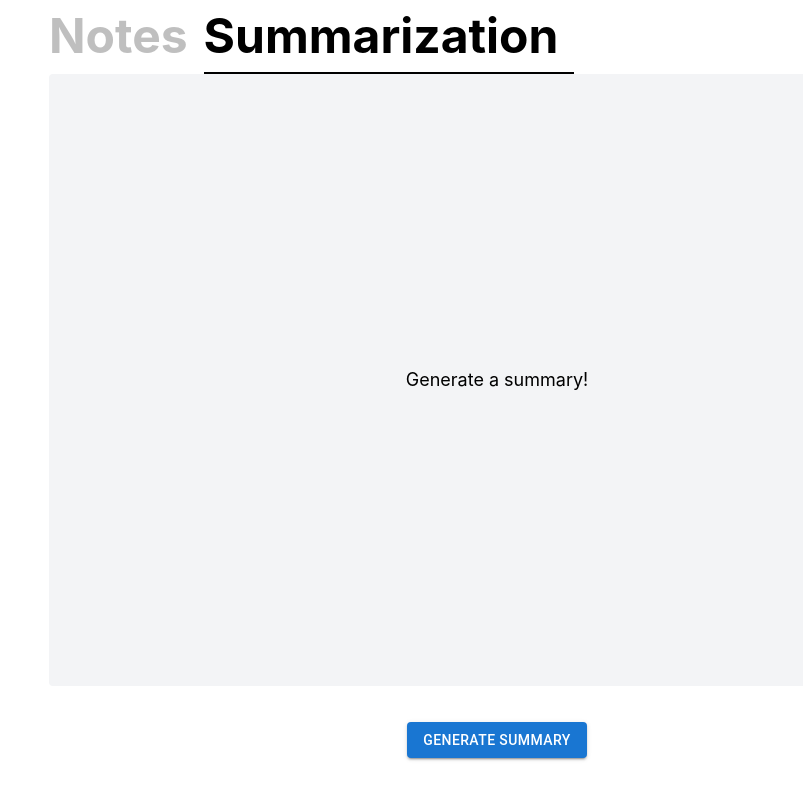
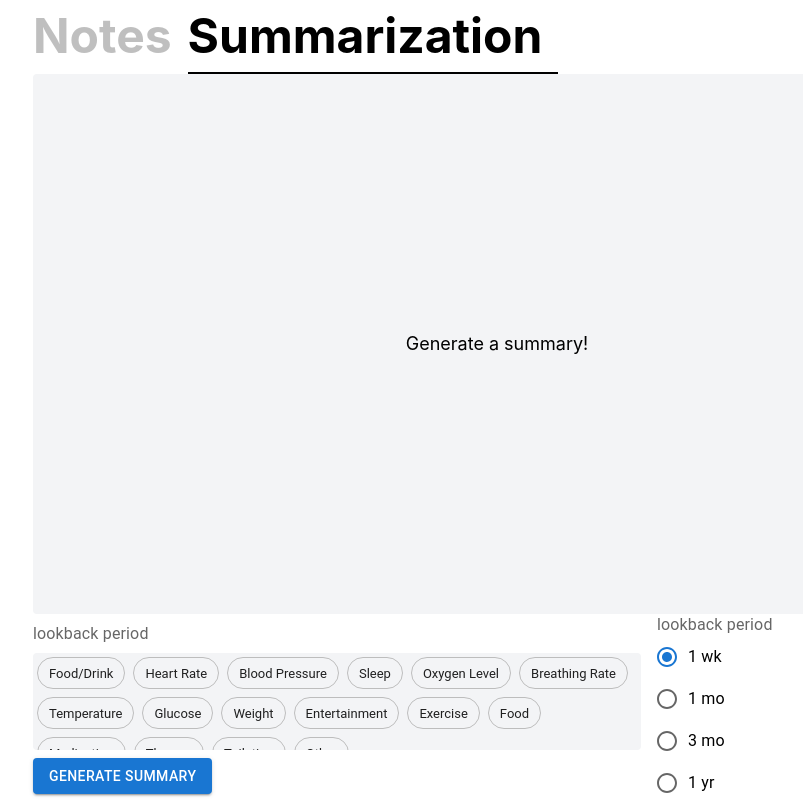
Before and after one commit to bhivam/mirakare-sst-poc, a React (Create React App) app: page / in a window 1280 px wide. Both pictures are taken after a click on the element "Summarization". Shown: the whole page, without its empty margins (143-946 px from the left). Built offline with nearby package versions, Linux system fonts and the light colour scheme; no server answers.

Commit message:
added new parameters

```diff
--- a/package.json
+++ b/package.json
@@ -49,6 +49,7 @@
     ]
   },
   "devDependencies": {
+    "@types/react-date-range": "^1.4.9",
     "@typescript-eslint/eslint-plugin": "^7.1.0",
     "@typescript-eslint/parser": "^7.1.0",
     "autoprefixer": "^10.4.18",
--- a/src/App.tsx
+++ b/src/App.tsx
@@ -12,7 +12,7 @@ function App() {
 
     return (
         <div className="flex h-[100vh] w-[100vw] justify-center">
-      <div className="flex flex-col px-8 w-full md:w-3/4">
+            <div className="flex flex-col px-4 w-full md:w-3/4">
                 <div className="flex flex-row">
                     <div
                         className={`text-xl xs:text-2xl md:text-5xl sm:text-3xl font-bold py-3 pr-4 text-black
--- a/src/pages/Notes.tsx
+++ b/src/pages/Notes.tsx
@@ -68,7 +68,6 @@ export default function NotesPage() {
     }
 
     function GetText(audio_file: File) {
-    console.log("We are entering the function!");
 
         const form_data = new FormData();
         form_data.append("file", audio_file);
@@ -133,6 +132,7 @@ export default function NotesPage() {
         recorder.current.onstop = (e: Event) => {
             console.log(e);
             const blob: Blob = new Blob(chunks, { type: "audio/mpeg" });
+
             chunks = [];
             const audio_file: File = new File([blob], "audio_file.mp3", {
                 type: "audio/mpeg",
--- a/src/pages/Summarization.tsx
+++ b/src/pages/Summarization.tsx
@@ -1,24 +1,56 @@
-import { Button } from "@mui/material";
+import { Button, Chip, FormControlLabel, FormLabel, Radio, RadioGroup } from "@mui/material";
 import React, { useState } from "react";
 
 export default function ObservationPage() {
     const BASE_URL = process.env.REACT_APP_BASE_URL;
 
     const [summary, setSummary] = useState("");
+    const [loading, setLoading] = useState(false);
+    const [observationTypes, setObservationTypes] = useState<string[]>([])
+    const [lookback, setLookback] = useState(7)
 
-  async function GetSummary(lookback: number) {
+    const categories = [
+        "Food/Drink",
+        "Heart Rate",
+        "Blood Pressure",
+        "Sleep",
+        "Oxygen Level",
+        "Breathing Rate",
+        "Temperature",
+        "Glucose",
+        "Weight",
+        "Entertainment",
+        "Exercise",
+        "Food",
+        "Medication",
+        "Therapy",
+        "Toileting",
+        "Other"
+    ];
+
+    async function GetSummary() {
         setSummary("");
+        setLoading(true);
 
         const res = await fetch(
-      `${BASE_URL}/dictation/summary/${lookback.toString()}`,
+            `${BASE_URL}/dictation/summary/`,
             {
-        method: "get",
+                method: "post",
+                headers: {
+                    'Accept': 'application/json',
+                    'Content-Type': 'application/json',
+                },
+                body: JSON.stringify({
+                    "lookback": lookback,
+                    "observation_types": observationTypes
+                })
             },
         );
 
         if (!res.ok || !res.body) {
             console.log("Error while streaming summary from server.");
             console.log(res.statusText);
+            setLoading(false);
             return;
         }
 
@@ -32,16 +64,34 @@ export default function ObservationPage() {
                 finished = true;
                 continue;
             }
-
             const decoded_chunk = decoder.decode(value, { stream: true });
             setSummary((summary) => summary + decoded_chunk);
         }
+
+        setLoading(false);
     }
 
+    function handleChipClick(category: string) {
+        if (observationTypes.includes(category)) {
+            setObservationTypes((observationTypes) => {
+                let newObservationTypes = [...observationTypes];
+                newObservationTypes = newObservationTypes.filter((type) => type != category)
+                return newObservationTypes;
+            })
+        } else {
+            setObservationTypes((observationTypes) => {
+                const newObservationTypes = [...observationTypes, category];
+                return newObservationTypes;
+            })
+        }
+    }
+    function handleRadioClick(newLb: React.ChangeEvent<HTMLInputElement>) {
+        setLookback(parseInt(newLb.target.value));
+    }
     return (
         <div className="h-[90vh] w-full flex flex-col">
             <div
-        className="w-full h-[85%] bg-gray-100 rounded
+                className="w-full h-[75%] bg-gray-100 rounded
                       p-4 text-lg overflow-auto"
             >
                 {summary !== "" ? (
@@ -52,10 +102,40 @@ export default function ObservationPage() {
                     </div>
                 )}
             </div>
-      <div className="w-full h-[15%] flex flex-row items-center justify-center">
-        <Button variant="contained" onClick={() => GetSummary(100)}>
-          Generate Summary
+            <div className="w-full h-[25%] flex flex-row items-center gap-4">
+                <div className="h-full w-2/3 flex flex-col justify-between gap-2 pt-2">
+                    <FormLabel>lookback period</FormLabel>
+                    <div className="flex flex-row bg-gray-100 rounded p-1 gap-2 flex-wrap overflow-y-scroll">
+                        {categories.map((category, i) =>
+                            <Chip
+                                key={i}
+                                variant={observationTypes.includes(category) ? "filled" : "outlined"}
+                                onClick={() => handleChipClick(category)}
+                                label={category}
+                            />
+                        )}
+                    </div>
+                    <div>
+                        <Button variant="contained" onClick={
+                            () => GetSummary()
+                        }>
+                            {loading ? "Generating..." : "Generate Summary"}
                         </Button>
+
+                    </div>
+                </div>
+                <div className="w-1/3 pt-2">
+                    <FormLabel>lookback period</FormLabel>
+                    <RadioGroup
+                        value={lookback}
+                        onChange={(e) => handleRadioClick(e)}
+                    >
+                        <FormControlLabel value={7} control={<Radio />} label="1 wk" />
+                        <FormControlLabel value={30} control={<Radio />} label="1 mo" />
+                        <FormControlLabel value={90} control={<Radio />} label="3 mo" />
+                        <FormControlLabel value={365} control={<Radio />} label="1 yr" />
+                    </RadioGroup>
+                </div>
             </div>
         </div>
     );
--- a/src/types.d.ts
+++ b/src/types.d.ts
@@ -1,3 +1,5 @@
+// TODO add user id
+
 export interface ObservationI {
     category: string;
     date: Date;
```
Also changed, not shown: src/index.tsx (+4 -4 lines), 1 other file (tests, documents, lock files or other folders). Lines whose indentation alone changed are shown as unchanged.
